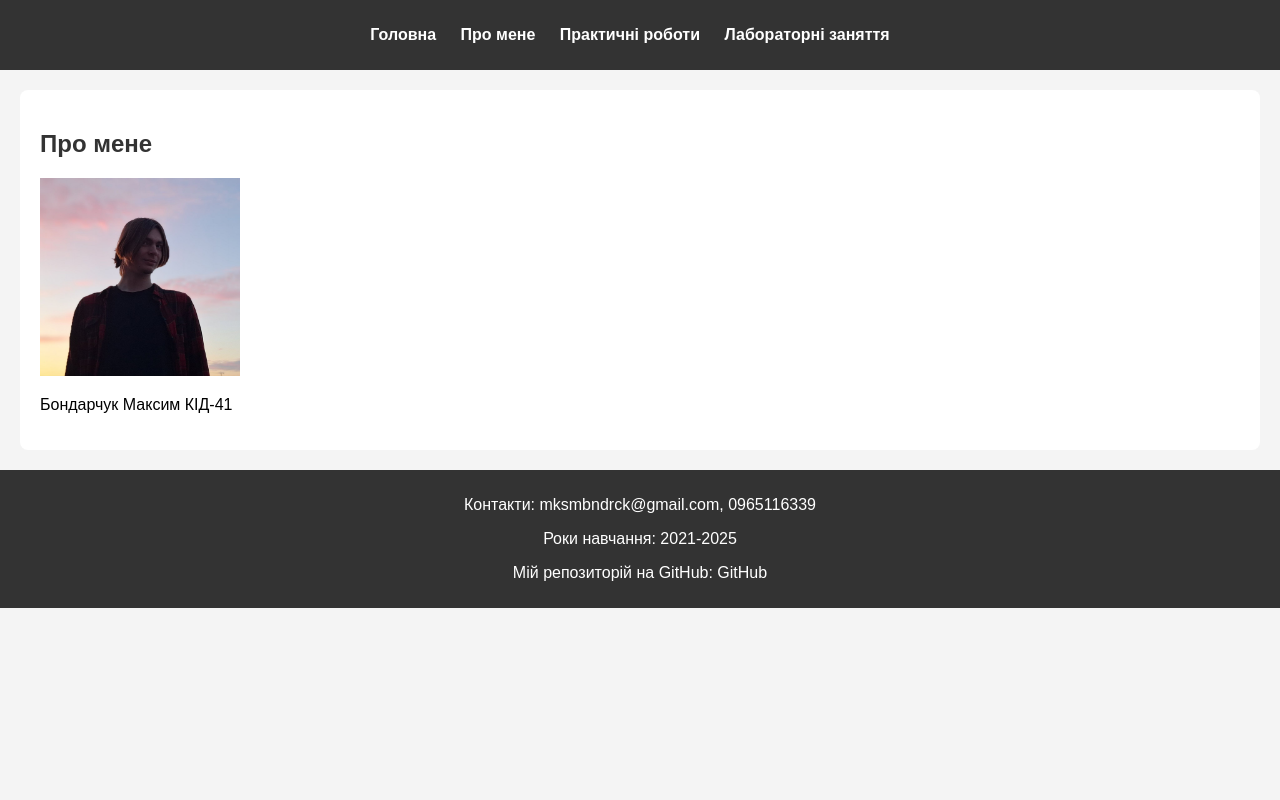
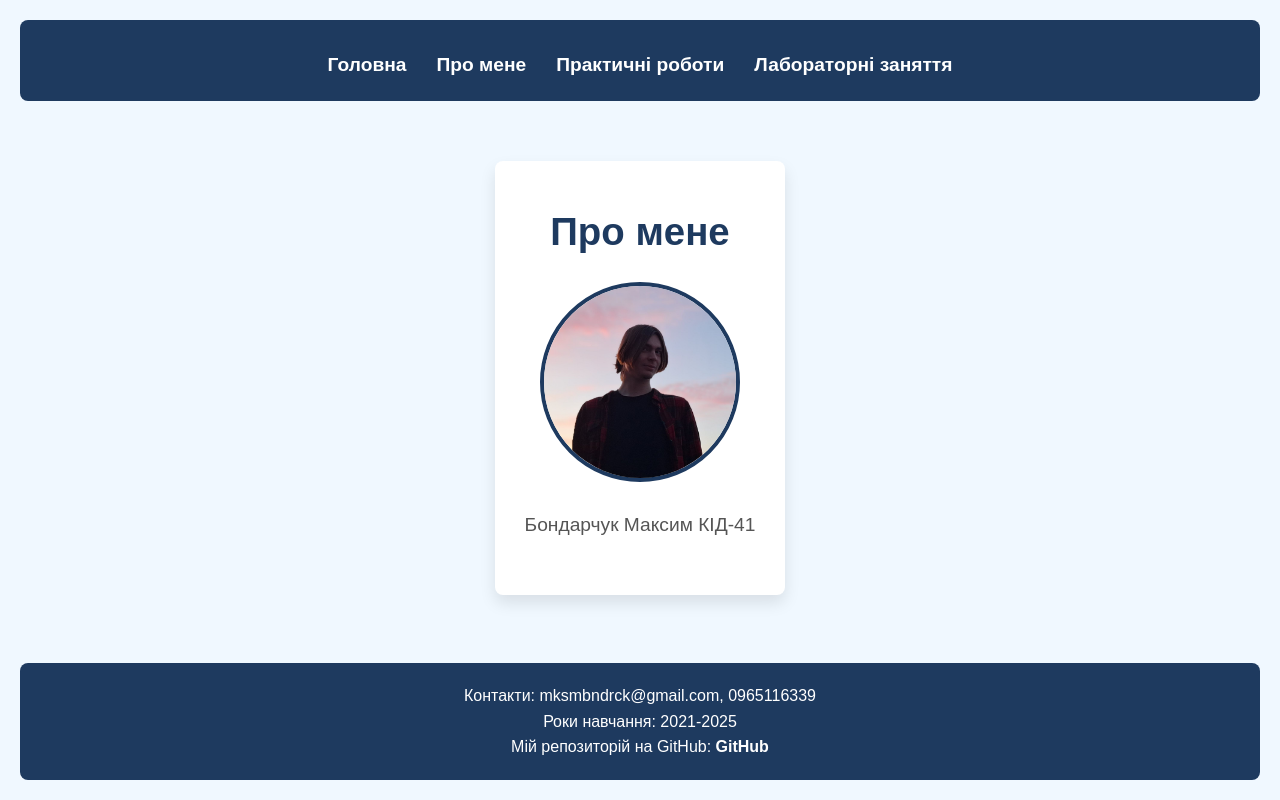
Before and after one commit to MaksymBondarchukKID41/PracticalTasks, a plain HTML site: page about.html in a window 1280 px wide. Drawn offline with Linux system fonts and the light colour scheme; files that its build step writes are made by us from their sources.

Commit message:
Add files via upload

```diff
--- a/about.html
+++ b/about.html
@@ -3,8 +3,143 @@
 <head>
     <meta charset="UTF-8">
     <meta name="viewport" content="width=device-width, initial-scale=1.0">
-    <title>Про мене - Ім'я Прізвище</title>
-    <link rel="stylesheet" href="css/style.css">
+    <title>Про мене - Бондарчук Максим</title>
+    <style>
+        /* Загальні стилі для всього сайту */
+        * {
+            margin: 0;
+            padding: 0;
+            box-sizing: border-box;
+            font-family: 'Arial', sans-serif;
+        }
+
+        body {
+            background-color: #f0f8ff; /* Світло-блакитний фон */
+            color: #333;
+            line-height: 1.6;
+            display: flex;
+            flex-direction: column;
+            justify-content: space-between;
+            min-height: 100vh;
+            padding: 20px;
+        }
+
+        /* Стилі для хедера */
+        header {
+            background-color: #1e3a5f; /* Темно-синій фон для хедера */
+            color: white;
+            padding: 20px;
+            text-align: center;
+            border-radius: 8px;
+            margin-bottom: 30px;
+        }
+
+        header nav ul {
+            list-style: none;
+            display: flex;
+            justify-content: center;
+            margin-top: 10px;
+        }
+
+        header nav ul li {
+            margin: 0 15px;
+        }
+
+        header nav ul li a {
+            text-decoration: none;
+            color: white;
+            font-size: 1.2rem;
+            font-weight: bold;
+            transition: color 0.3s ease;
+        }
+
+        header nav ul li a:hover {
+            color: #87ceeb; /* Світло-блакитний при наведенні */
+        }
+
+        /* Стилі для секції "Про мене" */
+        #about-me {
+            background-color: #ffffff;
+            margin: 30px auto;
+            padding: 40px 30px;
+            max-width: 900px;
+            border-radius: 8px;
+            box-shadow: 0 8px 16px rgba(0, 0, 0, 0.1);
+            text-align: center;
+        }
+
+        #about-me h1 {
+            font-size: 2.4rem;
+            margin-bottom: 20px;
+            color: #1e3a5f; /* Темно-синій заголовок */
+        }
+
+        #about-me img {
+            width: 200px;
+            height: 200px;
+            border-radius: 50%;
+            border: 4px solid #1e3a5f; /* Синій обрамлення */
+            margin-bottom: 20px;
+            transition: transform 0.3s ease;
+        }
+
+        #about-me img:hover {
+            transform: scale(1.1); /* Ефект збільшення при наведенні */
+        }
+
+        #about-me p {
+            font-size: 1.2rem;
+            margin-bottom: 15px;
+            color: #555;
+        }
+
+        /* Стилі для футера */
+        footer {
+            background-color: #1e3a5f; /* Темно-синій колір футера */
+            color: white;
+            padding: 20px;
+            text-align: center;
+            font-size: 1rem;
+            margin-top: auto;
+            border-radius: 8px;
+        }
+
+        footer a {
+            color: white;
+            text-decoration: none;
+            font-weight: bold;
+        }
+
+        footer a:hover {
+            color: #87ceeb; /* Світло-блакитний при наведенні */
+        }
+
+        /* Адаптивність для мобільних пристроїв */
+        @media (max-width: 768px) {
+            header nav ul {
+                flex-direction: column;
+                align-items: center;
+            }
+
+            #about-me {
+                padding: 20px;
+                margin: 10px;
+            }
+
+            #about-me h1 {
+                font-size: 2rem;
+            }
+
+            #about-me p {
+                font-size: 1rem;
+            }
+
+            #about-me img {
+                width: 150px;
+                height: 150px;
+            }
+        }
+    </style>
 </head>
 <body>
     <!-- Навігаційне меню -->
@@ -22,7 +157,7 @@
     <!-- Інформація про студента -->
     <section id="about-me">
         <h1>Про мене</h1>
-        <img src="5391051364236389008.jpg" alt="Фото студента" width="200">
+        <img src="5391051364236389008.jpg" alt="Фото студента">
         <p>Бондарчук Максим КІД-41</p>
     </section>
 
```
